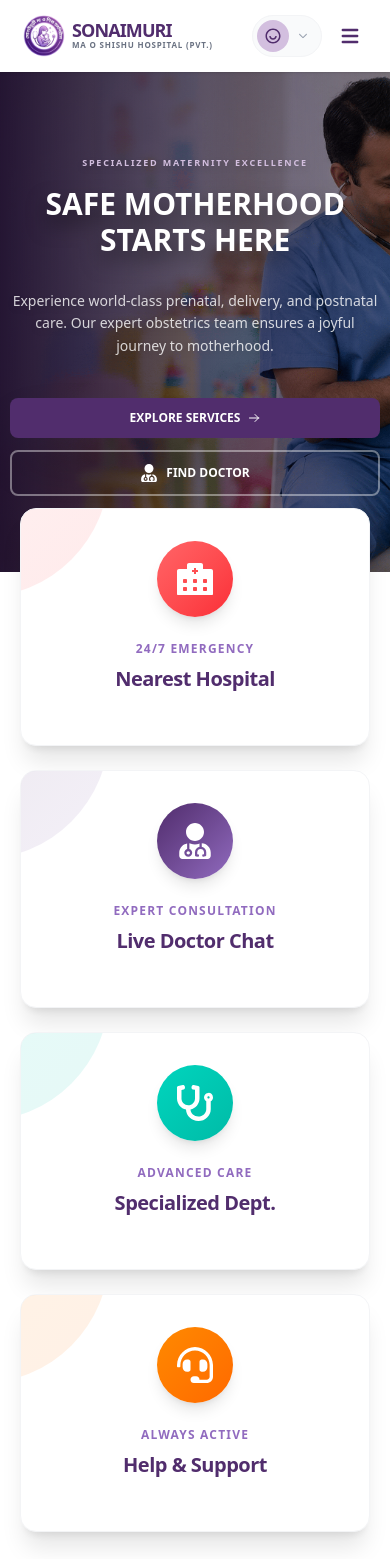
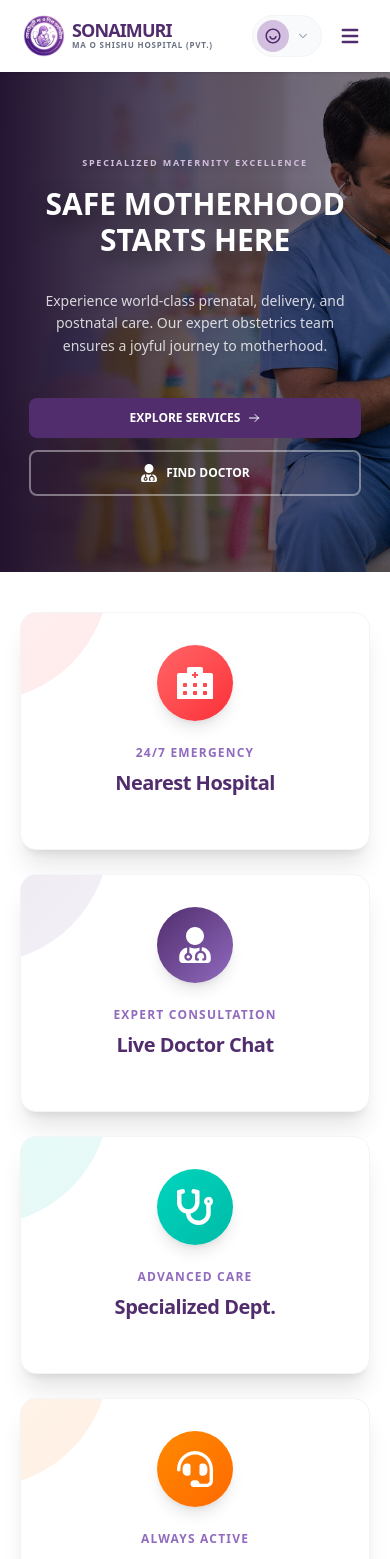
Before and after one commit to hrlimonnkb/sonaimuri-hospital, a Next.js app: page / in a window 390 px wide. Shown: the top 1559 px of the page. Built offline with nearby package versions, Linux system fonts and the light colour scheme.

Commit message:
Update HeroSlider and ServiceHighlights components with improved styling and layout adjustments

```diff
--- a/src/app/components/Home/HeroSlider.jsx
+++ b/src/app/components/Home/HeroSlider.jsx
@@ -57,7 +57,7 @@ export default function HeroSlider() {
   className="h-full group"
 >
         {slides.map((slide) => (
-          <SwiperSlide key={slide.id} className="relative h-full w-full">
+          <SwiperSlide key={slide.id} className="relative h-full w-full px-5">
             {/* 1. Background Image with DEEPER Overlays */}
             <div className="absolute inset-0 z-0">
               <Image
--- a/src/app/components/Home/ServiceHighlights.jsx
+++ b/src/app/components/Home/ServiceHighlights.jsx
@@ -40,7 +40,7 @@ const highlights = [
 
 export default function ServiceHighlights() {
   return (
-    <section className="relative -mt-16 z-40 pb-20 px-5">
+    <section className="relative mt-0 sm:-mt-16 z-40 pb-20 pt-10 sm:pt-0 px-5">
       <div className="max-width-wrapper">
         <div className="grid grid-cols-1 sm:grid-cols-2 lg:grid-cols-4 gap-6">
           {highlights.map((item) => (
```
